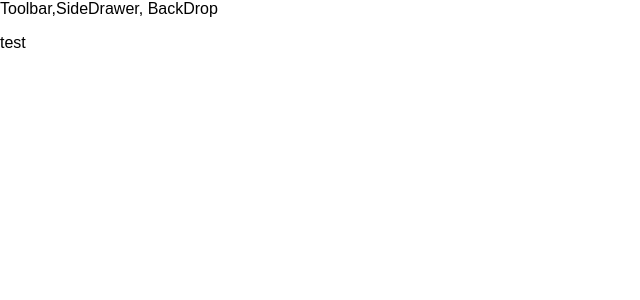
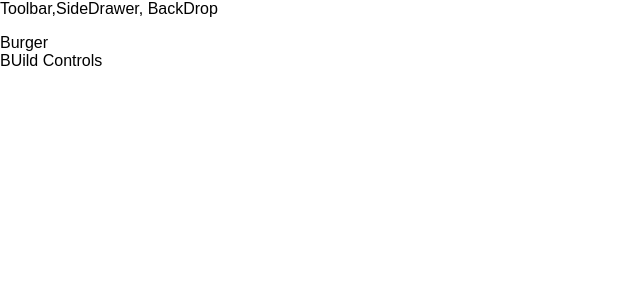
Before and after one commit to peterlxb/react-burger, a React (Create React App) app: page / in a window 1280 px wide. Shown: the top 300 px of the page, without its empty margins (0-640 px from the left). Built offline with nearby package versions, Linux system fonts and the light colour scheme.

Commit message:
Add containers

```diff
--- a/src/App.js
+++ b/src/App.js
@@ -1,13 +1,14 @@
 import React, { Component } from 'react';
 import './App.css';
 import Layout from './components/Layout/Layout';
+import BurgerBuilder from './containers/BurgerBuilder/BurgerBuilder'
 
 class App extends Component {
   render() {
     return (
       <div>
         <Layout>
-          <p>test</p>
+          <BurgerBuilder />
         </Layout>
       </div>
     );
--- /dev/null
+++ b/src/components/Layout/Layout.css
@@ -0,0 +1,3 @@
+.Content {
+  margin-top: 16px;
+}
--- a/src/components/Layout/Layout.js
+++ b/src/components/Layout/Layout.js
@@ -1,10 +1,11 @@
 import React from 'react';
 import Aux from '../../hoc/Aux';
+import './Layout.css'
 
 const layout = (props) => (
   <Aux>
     <div>Toolbar,SideDrawer, BackDrop</div>
-    <main>
+    <main className="Content">
       {props.children}
     </main>
   </Aux>
--- /dev/null
+++ b/src/containers/BurgerBuilder/BurgerBuilder.js
@@ -0,0 +1,16 @@
+import React, { Component } from 'react';
+
+import Aux from '../../hoc/Aux';
+
+class BurgerBuilder extends Component {
+  render () {
+    return (
+      <Aux>
+        <div>Burger</div>
+        <div>BUild Controls</div>
+      </Aux>
+    )
+  }
+};
+
+export default BurgerBuilder;
```
Also changed, not shown: 1 other file (tests, documents, lock files or other folders).
